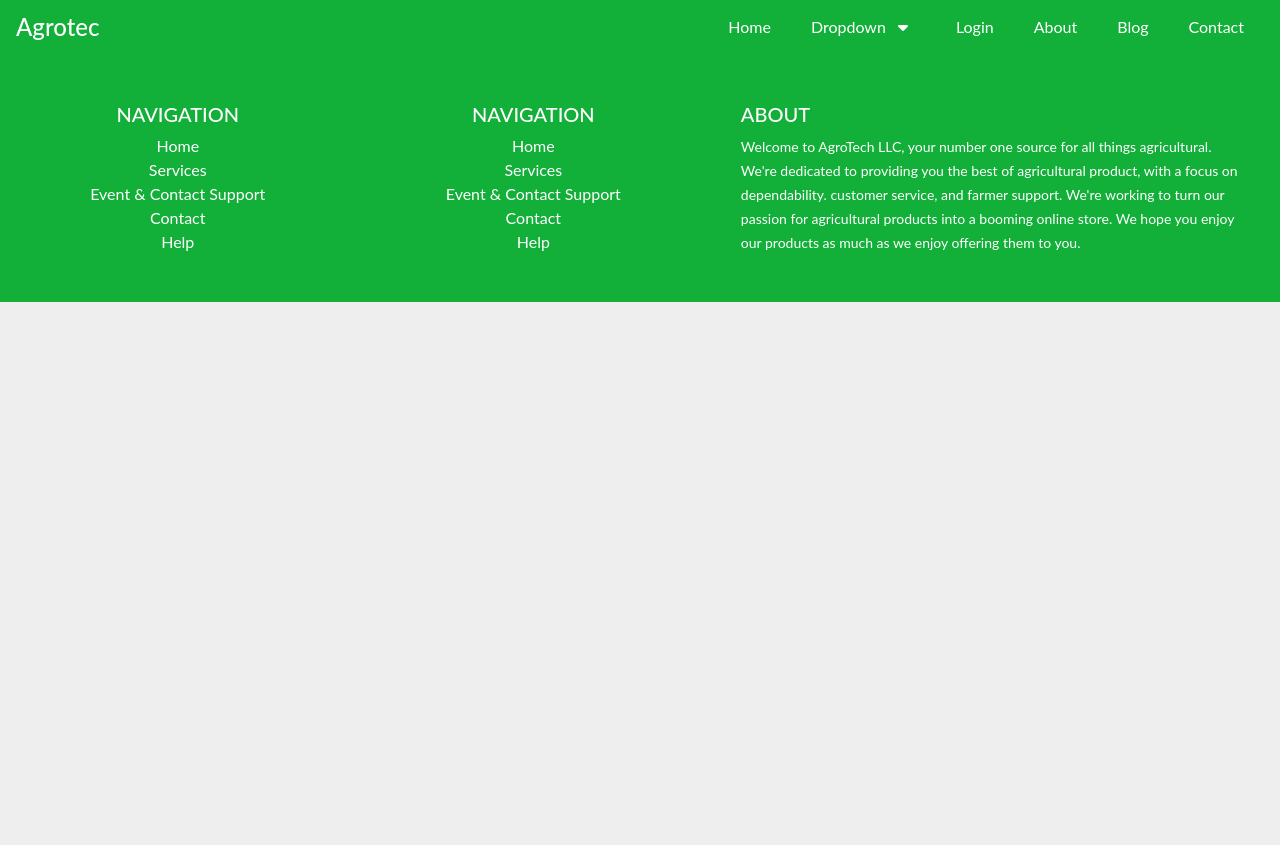
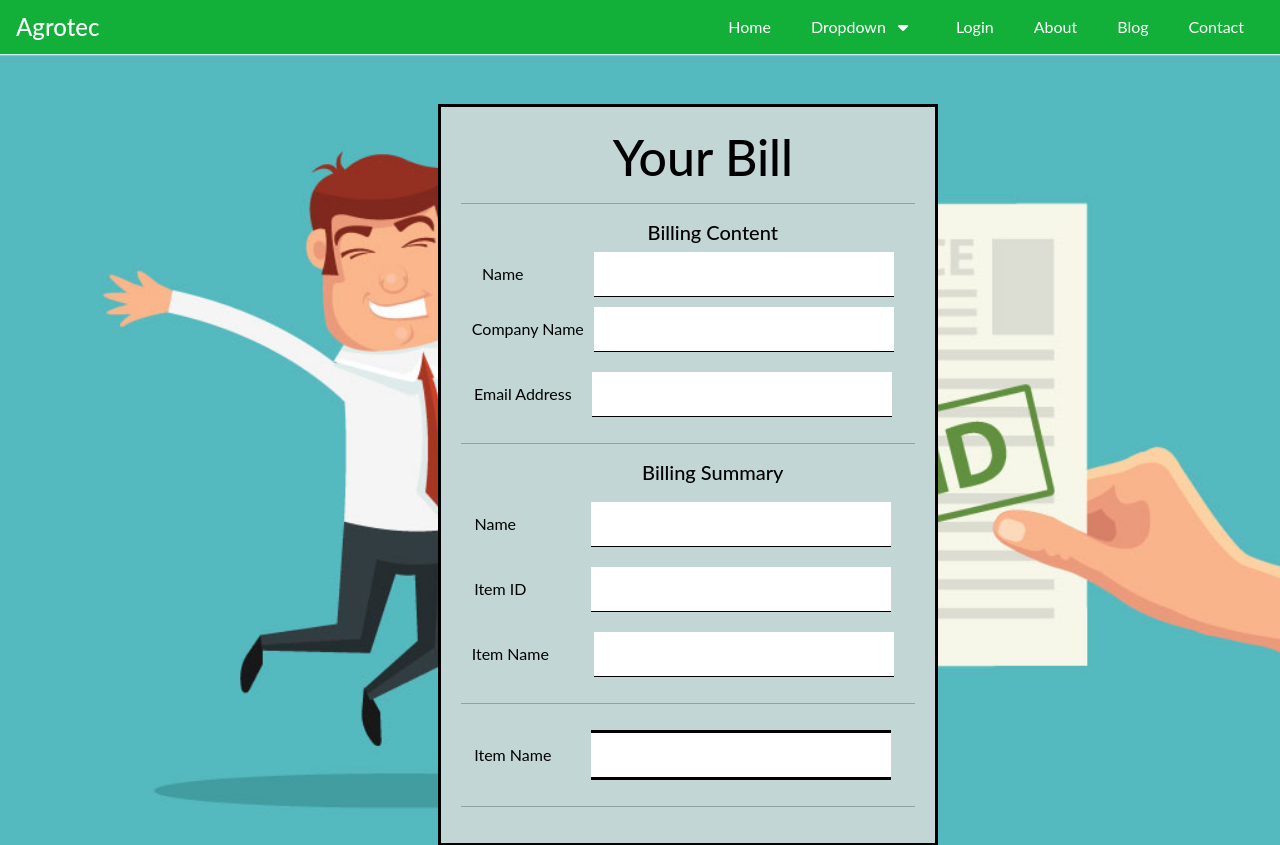
Before and after one commit to MihisaraR99/AgroTech-AgriculturalManagementSystem, a React (Create React App) app in the folder Code/frontend/: page /productBill in a window 1280 px wide. Shown: the top 845 px of the page. Before the commit the page ends 800 px from the top, so only its background shows below. Built offline with nearby package versions, Linux system fonts and the light colour scheme; some icons are missing.

Commit message:
Design Bill Page

```diff
--- a/Code/frontend/src/components/Product/Product_Manager/AddProduct.js
+++ b/Code/frontend/src/components/Product/Product_Manager/AddProduct.js
@@ -28,8 +28,12 @@ function sendData(e){
     }
 
     /*url*/
-    if(SId=="" || PId=="" || PName=="" || Quentity==""){
+    if( PId=="" || PName=="" || Quentity==""){
             alert("Please fill the required fields")
+    }else if(ScontactNo.length<=10){
+             alert("Please enter valied phone number")
+    }else if(SId==="SID"){
+      alert("Please enter valied ID")
     }else{
       axios.post("http://localhost:8000/api/wholesale/add",newProduct).then(()=>{
         alert("Product Added");
--- a/Code/frontend/src/components/Product/User_Company/ProductBill.js
+++ b/Code/frontend/src/components/Product/User_Company/ProductBill.js
@@ -1,10 +1,88 @@
 import React,{useState} from "react";
+import img6 from "../images/bill.jpg";
 export default function CompanyRequest(){
 
     return(
         <div style={{backgroundSize: 'cover',
-        backgroundRepeat: 'no-repeat', }}>
+        backgroundRepeat: 'no-repeat',backgroundImage:`url(${img6})`}}>
 
+            <center>
+     <div >
+
+  <div class="container22" style={{}}>
+<form class="" style={{marginLeft:"250px", marginBottom:"20px",backgroundColor:"#c2d6d6", width:"500px", padding:"20px",border:"3px solid black"}}>
+    <h2 className="h2topic22" style={{color:"black" , fontSize:"50px", marginLeft:"30px" }}>Your Bill</h2>
+
+    <hr style={{color:"black"}}/>
+
+    <h6 className="h2topic22" style={{color:"black" , marginLeft:"50px" ,fontSize:"20px",}}>Billing Content</h6>
+
+    <div class="form-group">
+            <div >
+            <label style={{color:"black"}}>Name</label>
+        <input type="text" class="hinvoice" style={{ backgroundColor: "white", width:"300px",padding:"10px",marginLeft:"70px",border:"none",borderBottom:"1px solid "}}
+       />
+      </div>
+    </div>
+
+    <div class="form-group">
+      <div >
+      <label style={{color:"black"}}>Company Name</label>
+        <input type="text" class="hinvoice" style={{ backgroundColor: " white", width:"300px",padding:"10px",margin:"10px",border:"none",borderBottom:"1px solid"}} />
+      </div>
+    </div>
+
+    <div class="form-group">
+      <div >
+      <label style={{color:"black"}}>Email Address</label>
+        <input type="text" class="hinvoice" style={{ backgroundColor: " white", width:"300px",padding:"10px",margin:"10px",marginLeft:"20px",border:"none",borderBottom:"1px solid "}}  />
+      </div>
+    </div>
+
+    <hr style={{color:"black"}}/>
+
+    <h6 className="h2topic22" style={{color:"black" , marginLeft:"50px",fontSize:"20px", }}>Billing Summary</h6>
+
+    <div class="form-group">
+     <div>
+     <label style={{color:"black"}}>Name</label>
+        <input type="text" class="hinvoice" style={{ backgroundColor: " white", width:"300px",padding:"10px",margin:"10px",marginLeft:"75px",border:"none",borderBottom:"1px solid "}}  />
+      </div>
+    </div>
+
+    <div class="form-group">
+      <div >
+      <label style={{color:"black"}}>Item ID</label>
+        <input type="text" class="hinvoice" style={{ backgroundColor: " white", width:"300px", padding:"10px",margin:"10px",marginLeft:"65px",border:"none",borderBottom:"1px solid "}}/>
+      </div>
+    </div>
+
+    <div class="form-group">
+      <div >
+      <label style={{color:"black"}}>Item Name</label>
+        <input type="text" class="hinvoice" style={{ backgroundColor: " white", width:"300px",padding:"10px",margin:"10px",marginLeft:"45px",border:"none",borderBottom:"1px solid "}}/>
+      </div>
+    </div>
+
+    <hr style={{color:"black"}}/>
+
+    <div class="form-group">
+      <div >
+      <label style={{color:"black"}}>Item Name</label>
+        <input type="text" class="hinvoice" style={{ backgroundColor: "none", width:"300px",padding:"10px",margin:"10px",marginLeft:"40px",border:"none",borderBottom:"3px solid black",borderTop:"3px solid black"}}/>
+      </div>
+    </div>
+
+    <hr style={{color:"black"}}/>
+
+
+
+
+  </form>
+  </div>
+</div>
+
+</center>
 
 
 
```
Also changed, not shown: Code/frontend/src/components/Product/images/bill.jpg (added), Code/frontend/src/components/Product/images/img6.png (added).
